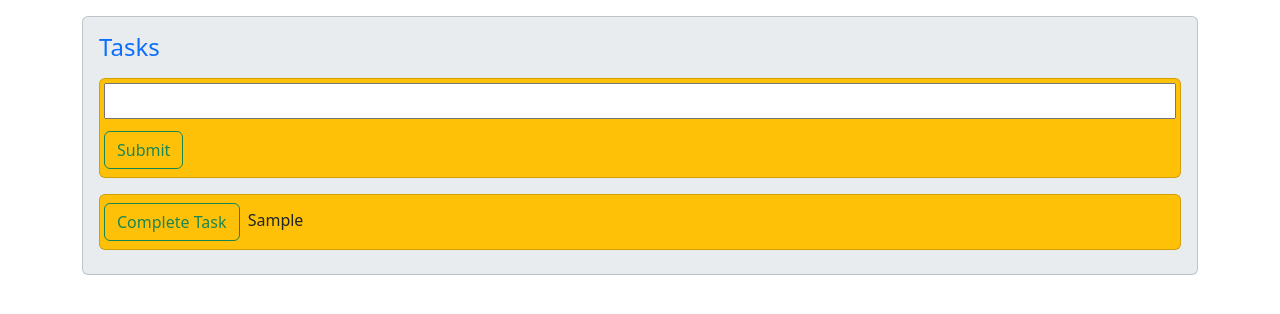
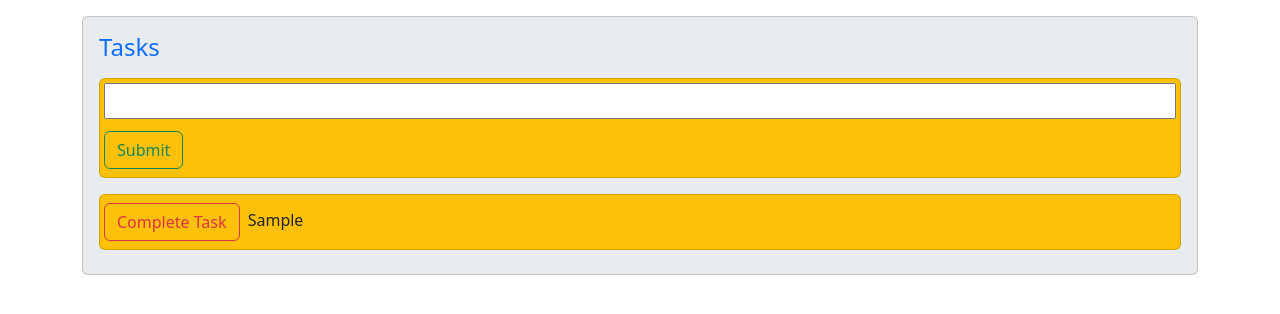
Before and after one commit to jpadden01/todo-app, a Flask app: page / in a window 1280 px wide. Shown: the part 57-371 px from the top of the page. Run offline with Flask 3, Linux system fonts and the light colour scheme; a user stored in the database is signed in; tables that the repository leaves empty hold one stand-in row (values such as "Sample post").

Commit message:
Changed delete button colour

```diff
--- a/todo/templates/home.html
+++ b/todo/templates/home.html
@@ -13,7 +13,7 @@
         <div class="card bg-warning my-2">
             <form method="post">
                 <span><!-- MAKE THUMMB TAC --></span>
-                <button type="submit" name="delete" value="{{ task.id }}" class="btn btn-outline-success mx-1 my-2">Complete Task</button>
+                <button type="submit" name="delete" value="{{ task.id }}" class="btn btn-outline-danger mx-1 my-2">Complete Task</button>
                 {{ task.task }}
             </form>
         </div>
```
